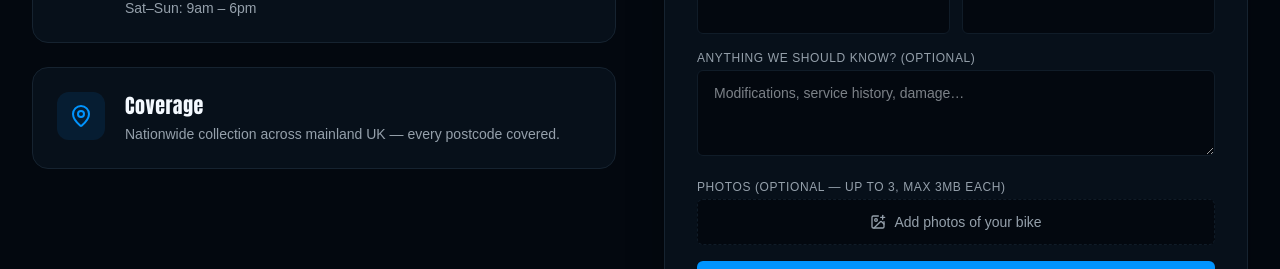
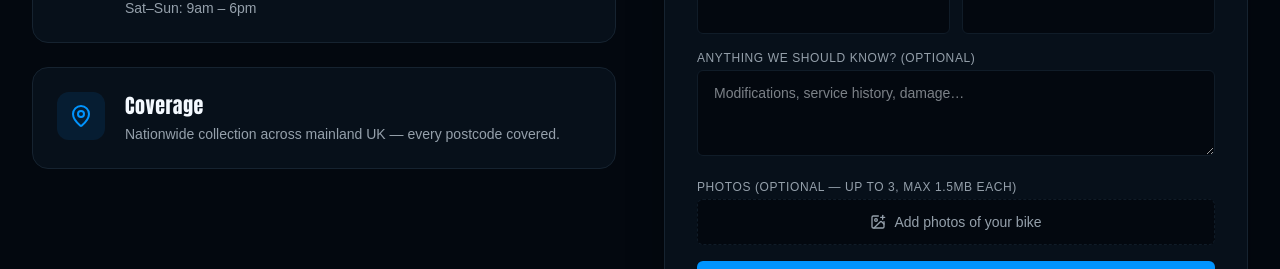
Before and after one commit to LuJian2024/Bike, a Next.js app: page /contact in a window 1280 px wide. Shown: the part 915-1184 px from the top of the page. Built offline with nearby package versions, Linux system fonts and the light colour scheme.

Commit message:
add limit

```diff
--- a/src/app/api/quote/route.js
+++ b/src/app/api/quote/route.js
@@ -237,10 +237,10 @@ console.log(`Multipart form: ${body.name}, ${attachments.length} image(s)`);
   // end changed
       const { data: emailData, error: emailError } = await resend.emails.send({
         from: 'CashForBikes <noreply@cashforbikes.co.uk>',
-      to: ['julijana3uneva@gmail.com'],
+      // to: ['julijana3uneva@gmail.com'],
         //from: 'CashForBikes <onboarding@resend.dev>',
         // to: ['jian.lu.ou@gmail.com'],
-        // to: ['Urbanmoto18@gmail.com'],
+        to: ['Urbanmoto18@gmail.com'],
         subject: `[New Quote] ${data.name} - ${reg}`,
         replyTo: data.email,
         html: `
--- a/src/components/QuoteForm.tsx
+++ b/src/components/QuoteForm.tsx
@@ -275,7 +275,7 @@ export function QuoteForm({ compact = false }: { compact?: boolean }) {
         {/* NEW: Слики (optional, до 5, max 3MB секоја) */}
         <div>
           <label className="mb-1 block text-xs font-medium uppercase tracking-wider text-muted-foreground">
-            Photos (optional — up to {MAX_IMAGES}, max 3MB each)
+            Photos (optional — up to {MAX_IMAGES}, max 1.5MB each)
           </label>
 
           {images.length > 0 && (
```
